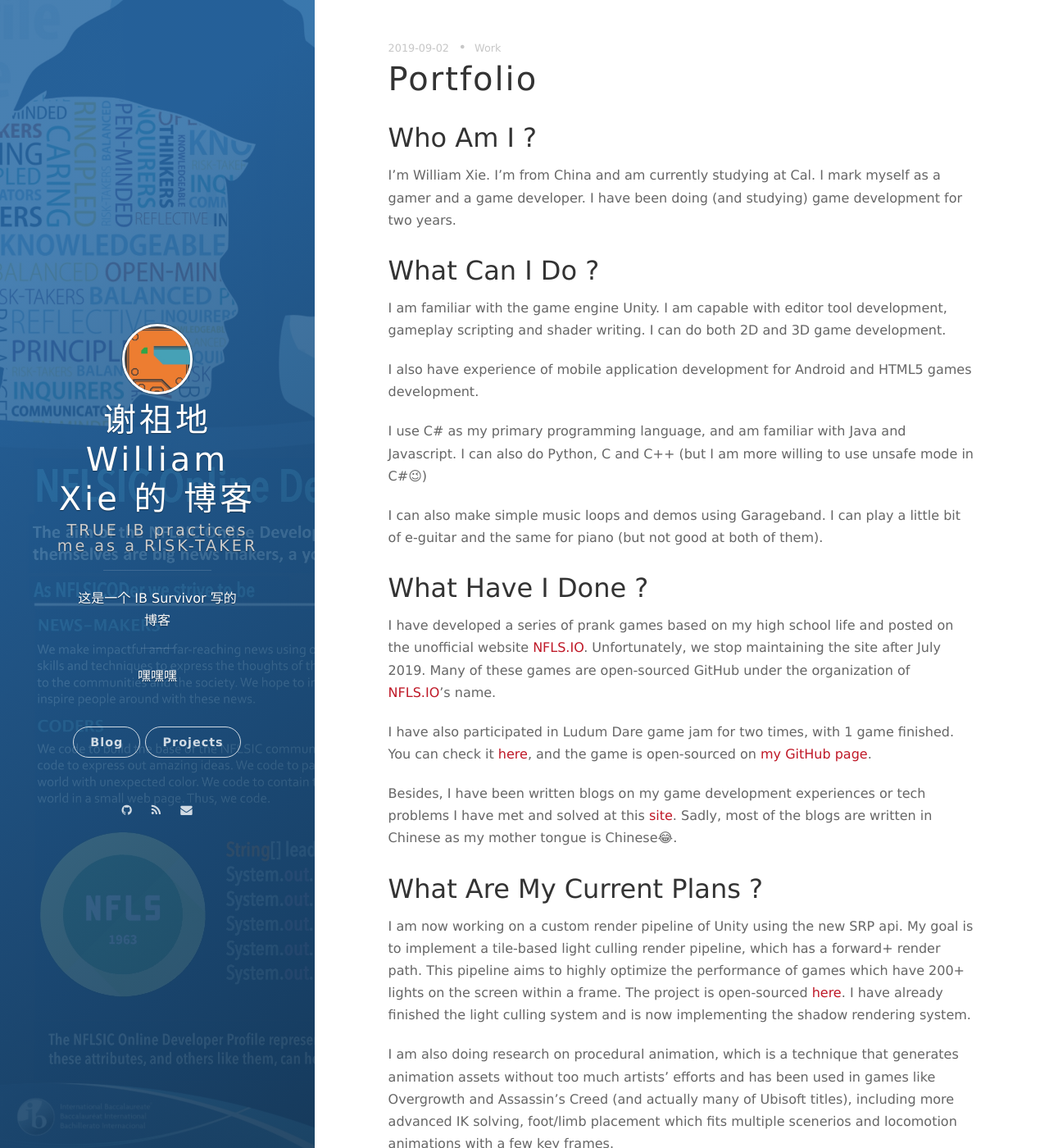
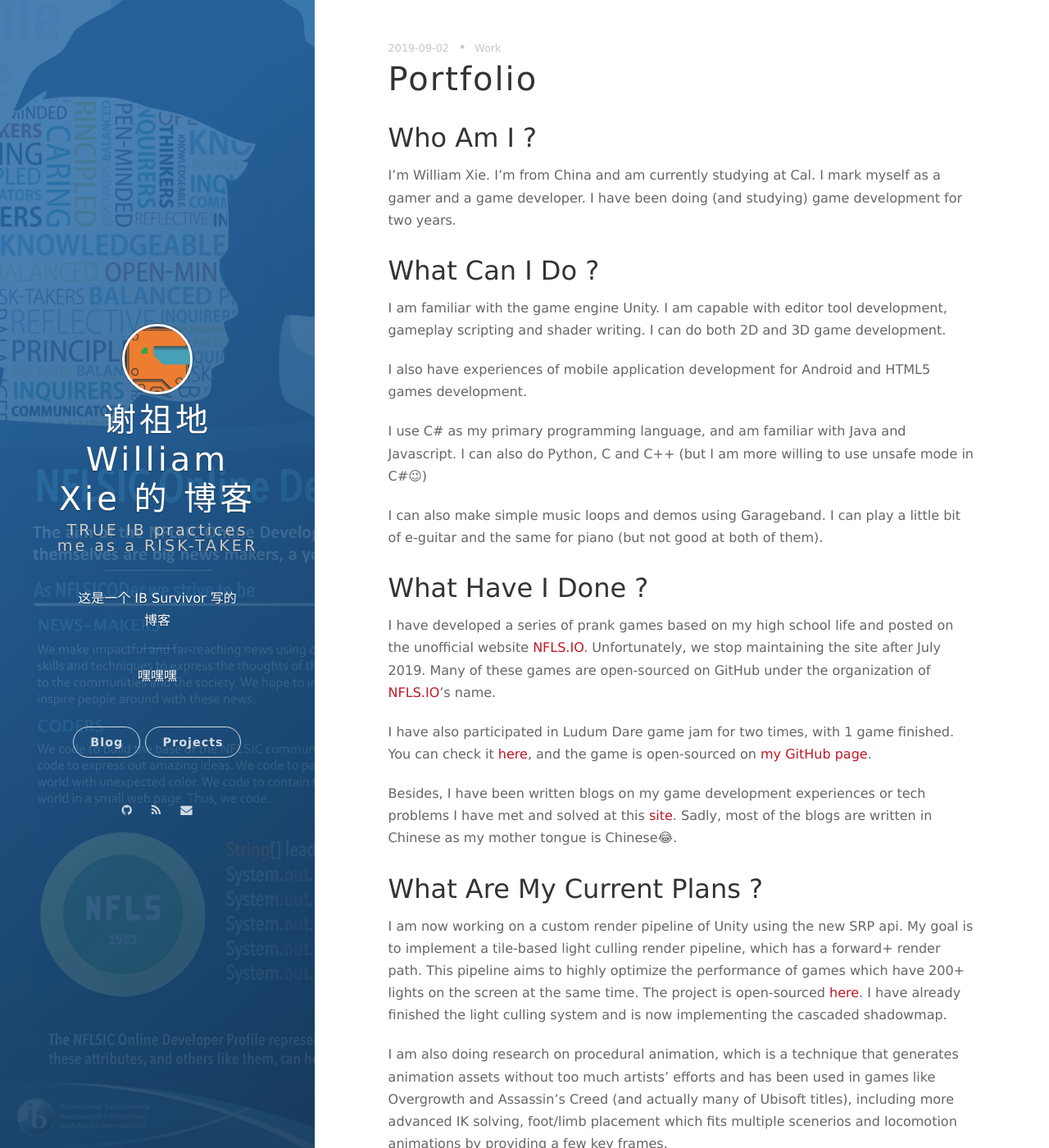
Before and after one commit to GuardHei/blog-xzd, a Jekyll site: the page built from _posts/2019-09-03-portfolio.markdown, in a window 1280 px wide and 1400 px high. Shown: the whole window at 82% size. Built offline with Jekyll 4.4.1, drawn with Linux system fonts in a browser that asks for light colours; nearby versions of some CDN libraries; comment, search, counter and statistics services are not loaded; a style sheet for code colours, icons or effects is not loaded.

Commit message:
Correct some grammar issues

```diff
--- a/_posts/2019-09-03-portfolio.markdown
+++ b/_posts/2019-09-03-portfolio.markdown
@@ -15,7 +15,7 @@
 
 I am familiar with the game engine Unity. I am capable with editor tool development, gameplay scripting and shader writing. I can do both 2D and 3D game development.
 
-I also have experience of mobile application development for Android and HTML5 games development.
+I also have experiences of mobile application development for Android and HTML5 games development.
 
 I use C# as my primary programming language, and am familiar with Java and Javascript. I can also do Python, C and C++ (but I am more willing to use unsafe mode in C#😉)
 
@@ -23,7 +23,7 @@
 
 ## What Have I Done ?
 
-I have developed a series of prank games based on my high school life and posted on the unofficial website [NFLS.IO](https://nfls.io). Unfortunately, we stop maintaining the site after July 2019. Many of these games are open-sourced GitHub under the organization of [NFLS.IO](https://github.com/nfls)'s name.
+I have developed a series of prank games based on my high school life and posted on the unofficial website [NFLS.IO](https://nfls.io). Unfortunately, we stop maintaining the site after July 2019. Many of these games are open-sourced on GitHub under the organization of [NFLS.IO](https://github.com/nfls)'s name.
 
 I have also participated in Ludum Dare game jam for two times, with 1 game finished. You can check it [here](https://ldjam.com/users/guardhei), and the game is open-sourced on [my GitHub page](https://github.com/GuardHei/BloodyCell).
 
@@ -31,9 +31,9 @@
 
 ## What Are My Current Plans ?
 
-I am now working on a custom render pipeline of Unity using the new SRP api. My goal is to implement a tile-based light culling render pipeline, which has a forward+ render path. This pipeline aims to highly optimize the performance of games which have 200+ lights on the screen within a frame. The project is open-sourced [here](https://github.com/GuardHei/SRP). I have already finished the light culling system and is now implementing the shadow rendering system.
+I am now working on a custom render pipeline of Unity using the new SRP api. My goal is to implement a tile-based light culling render pipeline, which has a forward+ render path. This pipeline aims to highly optimize the performance of games which have 200+ lights on the screen at the same time. The project is open-sourced [here](https://github.com/GuardHei/SRP). I have already finished the light culling system and is now implementing the cascaded shadowmap.
 
-I am also doing research on procedural animation, which is a technique that generates animation assets without too much artists' efforts and has been used in games like Overgrowth and Assassin's Creed (and actually many of Ubisoft titles), including more advanced IK solving, foot/limb placement which fits multiple scenerios and locomotion animations with a few key frames.
+I am also doing research on procedural animation, which is a technique that generates animation assets without too much artists' efforts and has been used in games like Overgrowth and Assassin's Creed (and actually many of Ubisoft titles), including more advanced IK solving, foot/limb placement which fits multiple scenerios and locomotion animations by providing a few key frames.
 
 ## Some Facts About Me
 
```
